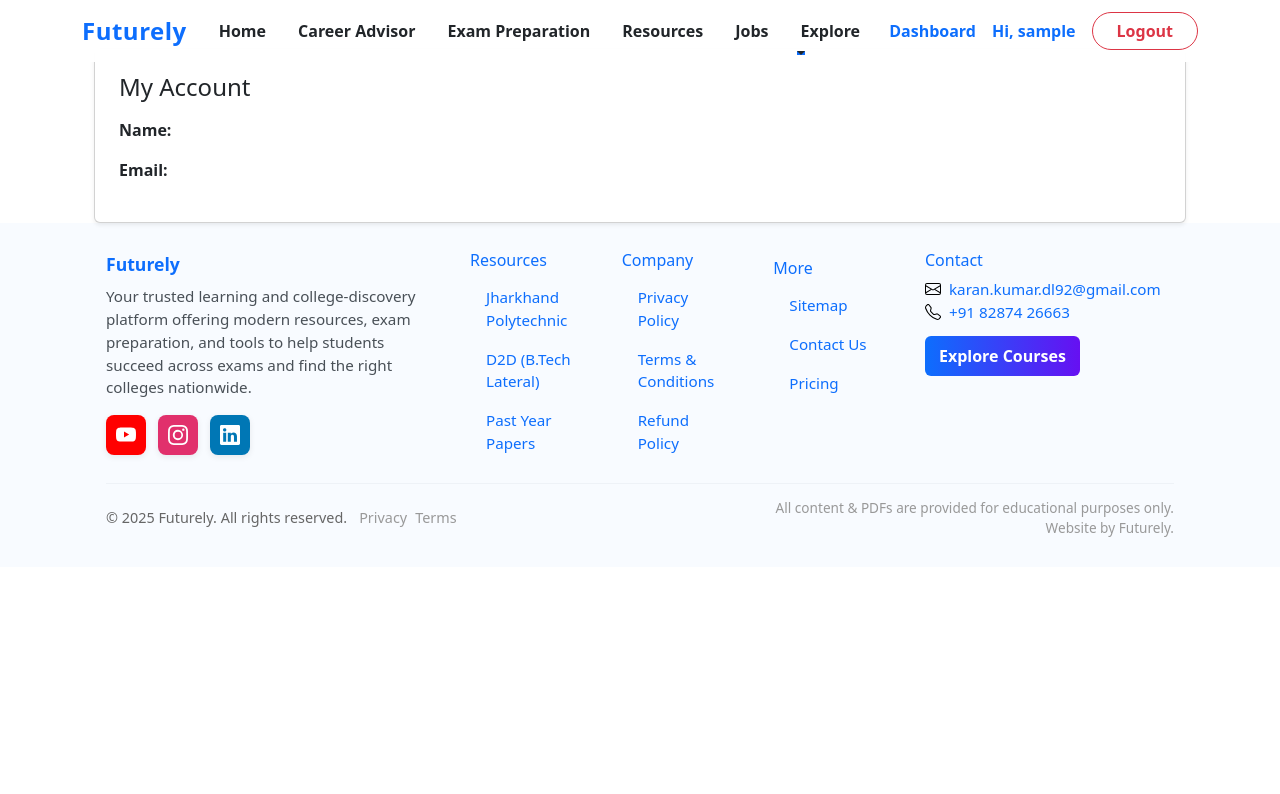
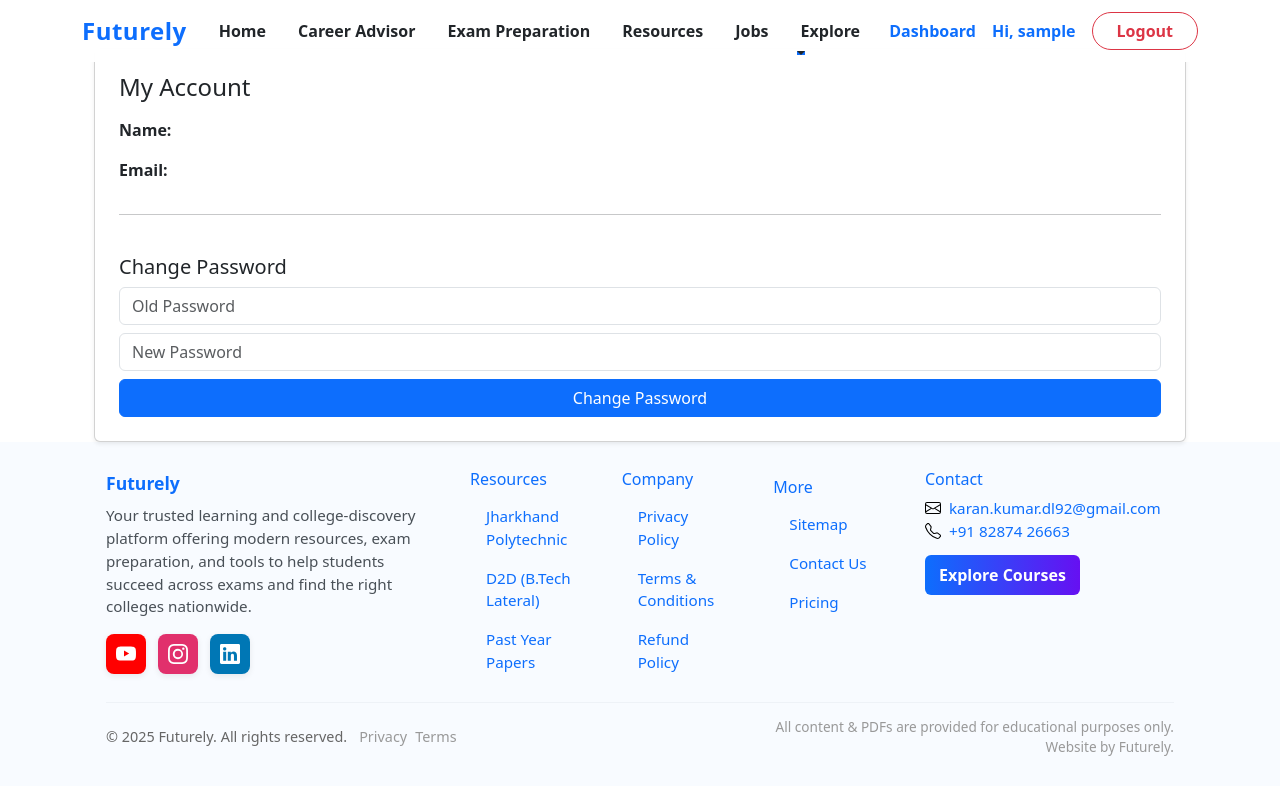
Before and after one commit to Karan123457/NextGenZ, a React (Create React App) app: page /profile in a window 1280 px wide. Shown: the top 794 px of the page. Built offline with nearby package versions, Linux system fonts and the light colour scheme; no server answers; sample sign-in values are in the browser's storage.

Commit message:
Update Profile.js

```diff
--- a/src/Pages/Profile.js
+++ b/src/Pages/Profile.js
@@ -8,10 +8,44 @@
   const [user, setUser] = useState(null);
   const [loading, setLoading] = useState(true);
   const navigate = useNavigate();
-  const { token, logout } = useAuth();
+  const { logout } = useAuth();
 
+  const [oldPassword, setOldPassword] = useState("");
+  const [newPassword, setNewPassword] = useState("");
+  const [message, setMessage] = useState("");
+  const [error, setError] = useState("");
+
+  /* ================= CHANGE PASSWORD ================= */
+  const handleChangePassword = async () => {
+    setError("");
+    setMessage("");
+
+    if (!oldPassword || !newPassword) {
+      setError("Both fields are required");
+      return;
+    }
+
+    try {
+      const res = await authFetch("/auth/change-password", {
+        method: "PUT",
+        body: JSON.stringify({ oldPassword, newPassword }),
+      });
+
+      const data = await res.json();
+
+      if (!res.ok) throw new Error(data.message);
+
+      setMessage("Password changed successfully");
+      setOldPassword("");
+      setNewPassword("");
+    } catch (err) {
+      setError(err.message);
+    }
+  };
+
+  /* ================= LOAD PROFILE ================= */
   useEffect(() => {
-    authFetch("/auth/profile", {}, token)
+    authFetch("/auth/profile")
       .then((res) => {
         if (res.status === 401) {
           logout();
@@ -25,7 +59,7 @@
         setLoading(false);
       })
       .catch(() => setLoading(false));
-  }, [token, logout, navigate]);
+  }, [logout, navigate]);
 
   if (loading) {
     return (
@@ -39,8 +73,36 @@
     <Container className="mt-5">
       <Card className="shadow-sm p-4">
         <h4 className="mb-3">My Account</h4>
+
         <p><strong>Name:</strong> {user?.name}</p>
         <p><strong>Email:</strong> {user?.email}</p>
+
+        <hr />
+
+        <h5 className="mt-4">Change Password</h5>
+
+        <input
+          type="password"
+          className="form-control mb-2"
+          placeholder="Old Password"
+          value={oldPassword}
+          onChange={(e) => setOldPassword(e.target.value)}
+        />
+
+        <input
+          type="password"
+          className="form-control mb-2"
+          placeholder="New Password"
+          value={newPassword}
+          onChange={(e) => setNewPassword(e.target.value)}
+        />
+
+        {error && <div className="text-danger mb-2">{error}</div>}
+        {message && <div className="text-success mb-2">{message}</div>}
+
+        <button className="btn btn-primary" onClick={handleChangePassword}>
+          Change Password
+        </button>
       </Card>
     </Container>
   );
```
